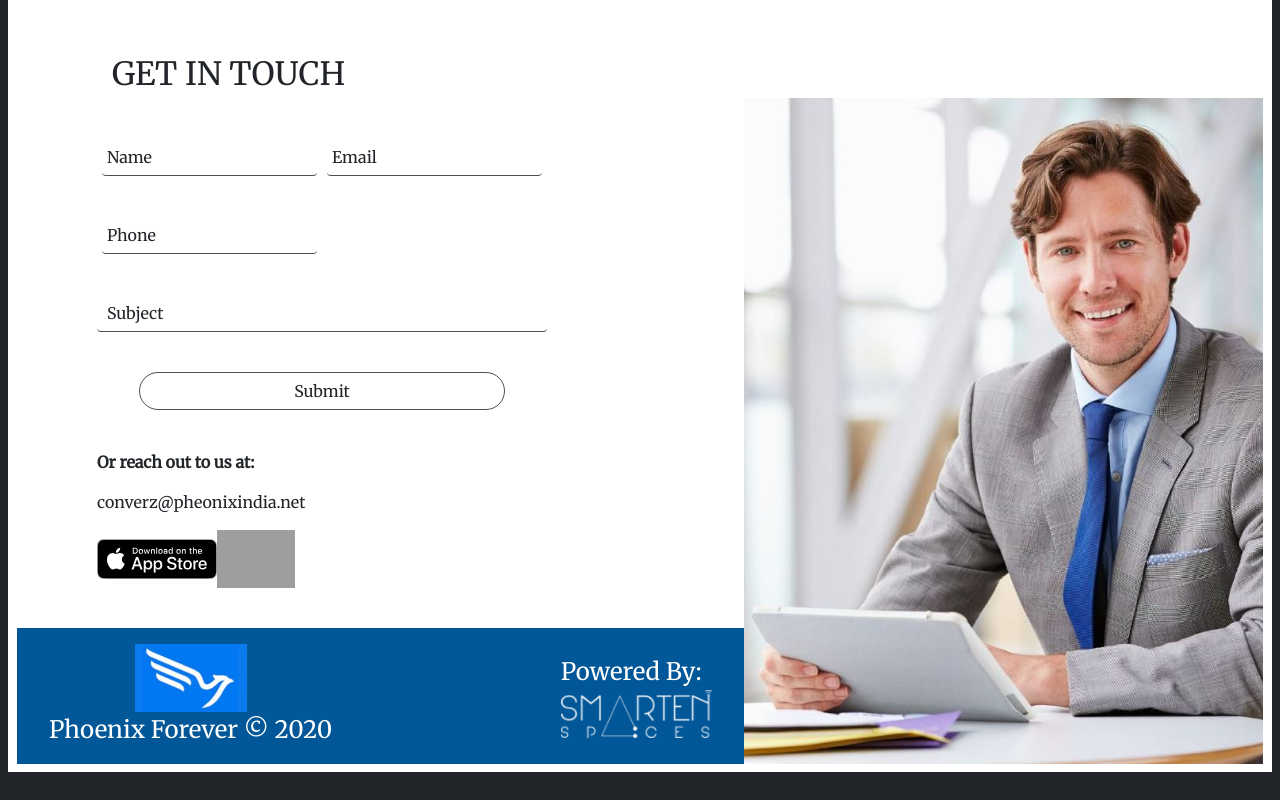
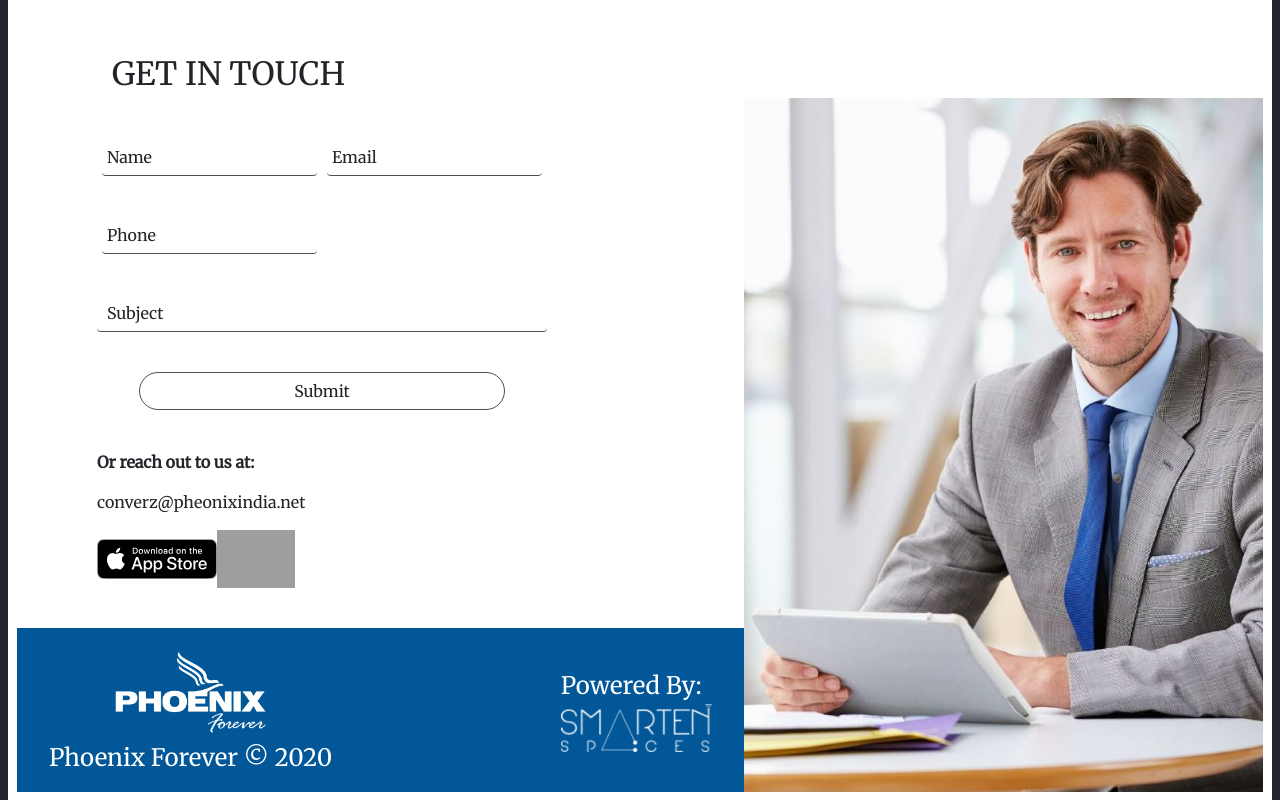
Before and after one commit to ShariefIS/Converz-OnePage, a website: page index.html in a window 1280 px wide. Shown: the part 2821-3621 px from the top of the page. Before the commit the page ends 3593 px from the top, so only its background shows below. Drawn offline with Linux system fonts and the light colour scheme; grey boxes are pictures that could not be loaded.

Commit message:
Pheonix Logo

```diff
--- a/assets/css/main.scss
+++ b/assets/css/main.scss
@@ -508,8 +508,13 @@ section:not([id*="home"]) {
         //     justify-content: center;
         // }
         background-color: #015798;
-        img {
-            width: 7rem;
+        .pheonix {
+            img {
+                @include respond(phone) {
+                    height: 4rem;
+                }
+                height: 6rem;
+            }
         }
         .powered {
             img {
--- a/index.html
+++ b/index.html
@@ -254,8 +254,8 @@
                     </form>
                 </div>
                 <div class="row footer text-white align-items-center">
-                    <div class="d-flex flex-column align-items-center">
-                        <img src="assets/images/pheonix.JPG" alt="">
+                    <div class="d-flex flex-column align-items-center pheonix">
+                        <img src="assets/images/pheonix.png" alt="">
                         <p class="m-0">Phoenix Forever &copy; 2020</p>
                     </div>
                     <div class="d-flex align-items-left flex-column powered">
```
Also changed, not shown: assets/css/main.css, assets/images/pheonix.JPG (deleted), assets/images/pheonix.png (added), assets/images/powerd-by.JPG (deleted), 1 other file.
